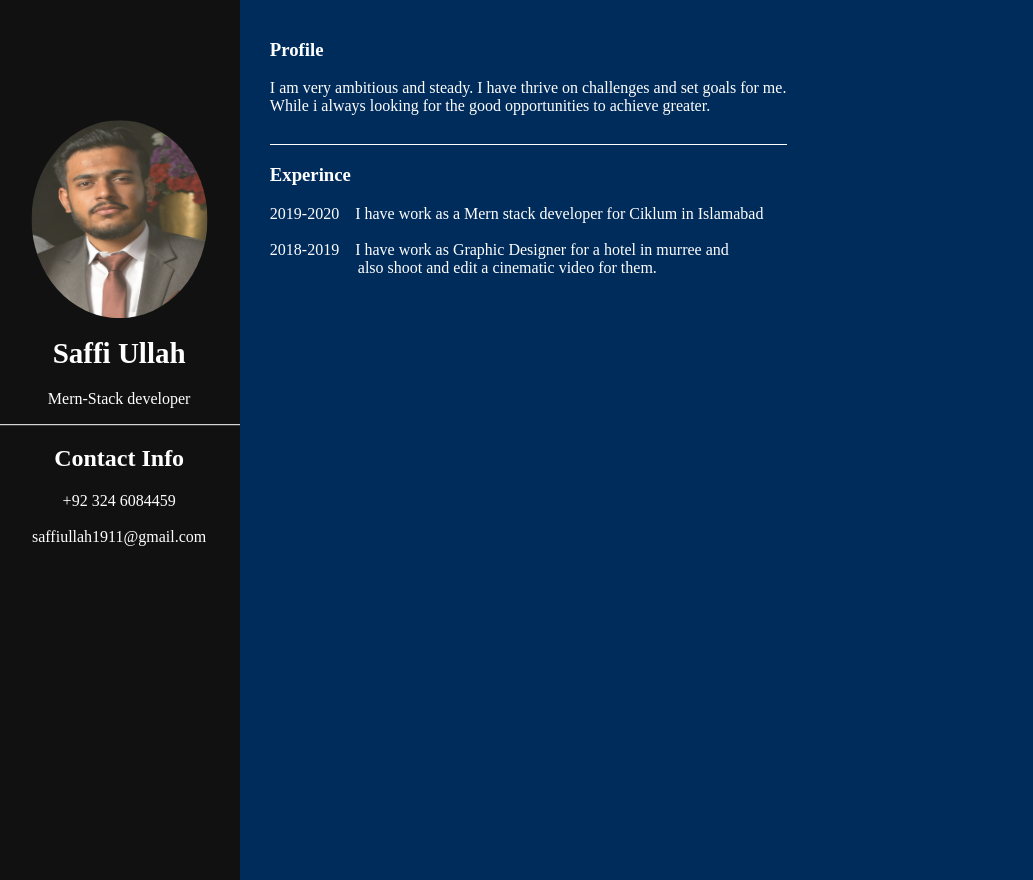
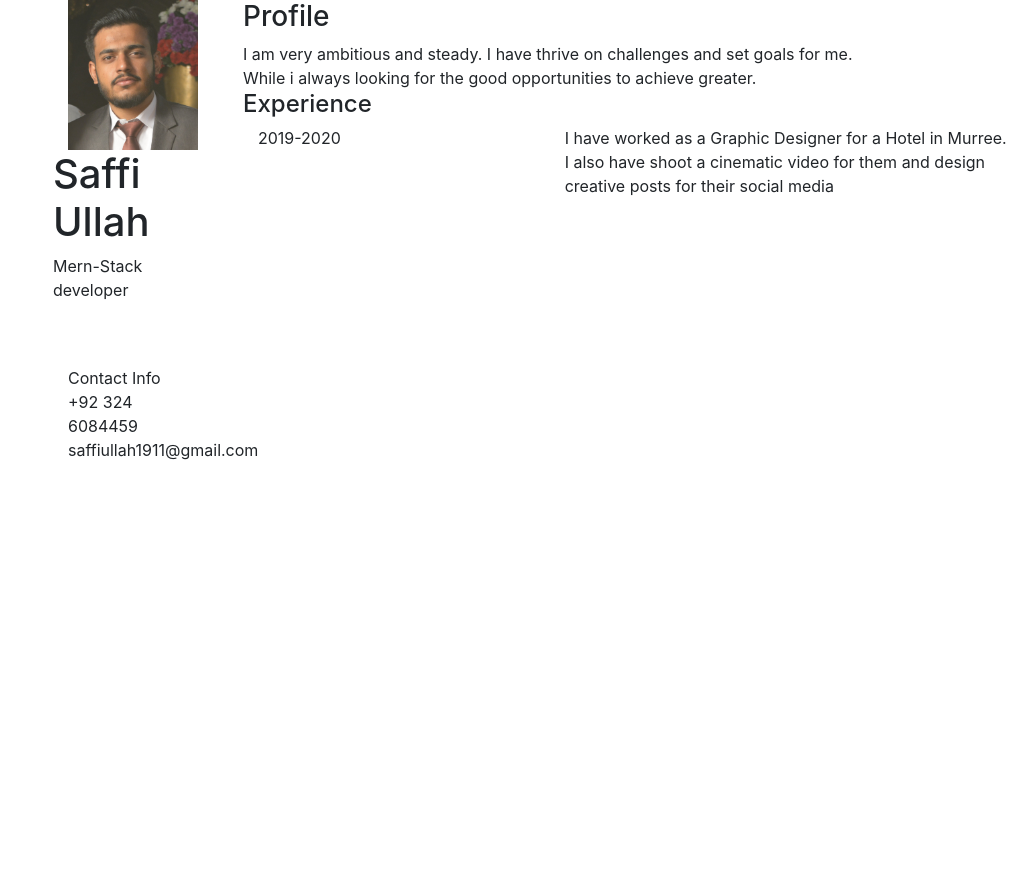
Before and after one commit to SaffiUllah1999/Heroku-static-page-deployment, a PHP site: page / in a window 1280 px wide. Shown: the whole page, without its empty margins (32-1065 px from the left). Run offline with PHP 8.4, Linux system fonts and the light colour scheme.

Commit message:
Bootstrap_implementation

```diff
--- a/cv.css
+++ b/cv.css
@@ -1,83 +1,81 @@
+.row{
 
-.split {
+  height: 500px;
+  margin-top: 21px;
+  box-shadow: 0 15px 15px 0 rgb(0 0 0 / 20%), 0 15px 20px 0 rgb(0 0 0 / 31%);
+
+
+
+}
+.col-sm-3 {
+-ms-flex: 0 0 25%;
+flex: 0 0 8%;
+max-width: 55%;
+flex-direction: row;
+}
+.col-sm-2{
+  background-color: rgb(9, 94, 82) !important;
+  flex-direction: vertical;
   height: 100%;
-    width: 79%;
-    position: fixed;
-    z-index: 1;
-    top: 0;
-    overflow-x: hidden;
-    padding-top: 20px;
+  text-align: center;
 }
-  .left {
-  left: -132px;
-  background-color: #111;
+.col-sm-10{
+  background-color: black!important;
+  height: 100%;
+  flex-direction: vertical !important;
+
 }
 
-.right {
-    right: -3px;
-  background-color: 002C5C;
-}
-.centered {
-    position: absolute;
-    top: 26%;
-    left: 28%;
-    transform: translate(-50%, -50%);
-    text-align: center;
-  }
+img {
+  width: 108%;
+  border-radius: 52%;
+  height: 136px;
 
-  .centered img {
-    width: 176px;
-    border-radius: 52%;
-    height: 198px;
-    margin-top: 198px;
+
 }
 h1{
   color: white;
   font-size: 29px;
-    font-family: times, "Times New Roman",;
+
 }
 p{
   color: white;
-    font-family: times, "Times New Roman",;
+  align-content: center;
 }
-
-  .line{
-    border-left: 261px solid white;
-    width: -20px;
-    height: 1px;
+p3{
+  color: white;
+  font-size: 1vw;
 }
-.line1{
-    border-left: 517px solid white;
-    top: 20px;
-    width: -20px;
-    height: 1px;
-    margin-top: 29px;
+h3{
+  color: white;
+  font-size: 1.5vw;
+  margin-top: 8%;
 }
-
-h2{
+p4{
+  font-size:1.5vw;
   color: white;
-  align-items: left;
-  font-family: times, "Times New Roman",;
-
 }
 p1{
- align-items:left;
   color: white;
- font-family: times, "Times New Roman",;
+  font-size: 1vw;
 }
-h3{
-align-content: left;
-left: 10px;
+body{
+  background-color: rgb(255, 255, 255);
+}
+h4{
   color: white;
-margin: top 10px;
-top: 10px;
-font-family: times, "Times New Roman",;
+  font-size: 1.5vw;
+  margin-top: 4%;
 }
-p3{
-  left: 10px;
-color: white;
-font-family: times, "Times New Roman",;
+.line{
+  height: 0px;
+  width: 105%;
+   border-width:0;
+
+   border: 0.5px white solid;
 }
-.left1{
-   margin-left: 30px;
+.col-sm-4 {
+-ms-flex: 0 0 33.333333%;
+flex: 0 0 33.333333%;
+max-width: 12.333333%;
 }
--- a/index.html
+++ b/index.html
@@ -1,40 +1,62 @@
+<!doctype html>
 <html lang="en">
   <head>
-    <meta charset="UTF-8">
-    <meta http-equiv="X-UA-Compatible" content="IE=edge">
-    <meta name="viewport" content="width=device-width, initial-scale=1.0">
-    <title>Document</title>
-    <link rel="stylesheet" href="cv.css">
+    <title>Title</title>
+    <!-- Required meta tags -->
+    <meta charset="utf-8">
+
+    <meta name="viewport" content="width=device-width, initial-scale=1, shrink-to-fit=no">
+
+    <!-- Bootstrap CSS -->
+    <link rel="stylesheet" href="https://stackpath.bootstrapcdn.com/bootstrap/4.3.1/css/bootstrap.min.css" integrity="sha384-ggOyR0iXCbMQv3Xipma34MD+dH/1fQ784/j6cY/iJTQUOhcWr7x9JvoRxT2MZw1T" crossorigin="anonymous">
+    <link rel="stylesheet" href="./style.css">
 </head>
   <body>
-    <div class="split left">
-        <div class="centered">
-          <img src="dp.jpg" >
+
+    <!-- Optional JavaScript -->
+    <!-- jQuery first, then Popper.js, then Bootstrap JS -->
+    <script src="https://code.jquery.com/jquery-3.3.1.slim.min.js" integrity="sha384-q8i/X+965DzO0rT7abK41JStQIAqVgRVzpbzo5smXKp4YfRvH+8abtTE1Pi6jizo" crossorigin="anonymous"></script>
+    <script src="https://cdnjs.cloudflare.com/ajax/libs/popper.js/1.14.7/umd/popper.min.js" integrity="sha384-UO2eT0CpHqdSJQ6hJty5KVphtPhzWj9WO1clHTMGa3JDZwrnQq4sF86dIHNDz0W1" crossorigin="anonymous"></script>
+    <script src="https://stackpath.bootstrapcdn.com/bootstrap/4.3.1/js/bootstrap.min.js" integrity="sha384-JjSmVgyd0p3pXB1rRibZUAYoIIy6OrQ6VrjIEaFf/nJGzIxFDsf4x0xIM+B07jRM" crossorigin="anonymous"></script>
+   <div class="container">
+        <div class="row">
+
+                <div class="col-sm-2">
+                    <div class="col-sm-12">
+                         <img src="dp.jpg"class="img-fluid" alt="Responsive image" >
+                    </div>
                     <h1>Saffi Ullah</h1>
                     <p>Mern-Stack developer</p>
-          <div class="line"></div>
+                    <br>
+                    <div class="line"></div><br>
 
-          <h2>Contact Info</h2>
-          <p1>+92 324 6084459</p1><br><br>
+                    <div class="col-lg-12">
+
+                        <p4>Contact Info</p4><br>
+                        <p1>+92 324 6084459</p1><br>
                         <p1>saffiullah1911@gmail.com</p1>
+                    </div>
 
-
+                </div>
+                <div class="col-sm-10">
+                    <h3> Profile</h3>
+                    <p3>I am very ambitious and steady. I have thrive on challenges and set goals for me.
+                      <br>While i always looking for the good opportunities to achieve greater.</p3>
+                    <h4>  Experience</h4>
+                    <div class="container">
+                      <div class="row">
+                          <div class="col-sm-4">
+                            <p3>2019-2020</p3>
+                          </div>
+                          <div class="col-sm-8">
+                            <p3>I have worked as a Graphic Designer for a Hotel in Murree.
+                            <br>I also have shoot a cinematic video for them and design <br>creative posts for
+                            their social media</p3>
+                          </div>
+                        </div>
                     </div>
                 </div>
 
-      <div class="split right">
-        <div class="left1">
-
-          <h3>  Profile</h3>
-          <p3>I am very ambitious and steady. I have thrive on challenges and set goals for me.<br>While i always looking for the good opportunities to achieve greater.</p3><br>
-          <div class="line1"></div>
-          <h3>  Experince</h3>
-          <p3>2019-2020       &nbsp;&nbsp; I have work as a Mern stack developer for Ciklum in Islamabad<p3>
-          <br><br><p3>2018-2019   &nbsp;&nbsp; I have work as Graphic Designer for a hotel in murree and <br> &nbsp;&nbsp;&nbsp;
-            &nbsp;&nbsp;&nbsp;&nbsp;&nbsp;
-            &nbsp;&nbsp;&nbsp;&nbsp;&nbsp;
-            &nbsp;&nbsp;&nbsp;&nbsp;&nbsp;
-            also shoot and edit a cinematic video for them.</p3>
         </div>
    </div>
 </body>
```
Also changed, not shown: dp.jpg. Lines whose indentation alone changed are shown as unchanged.
